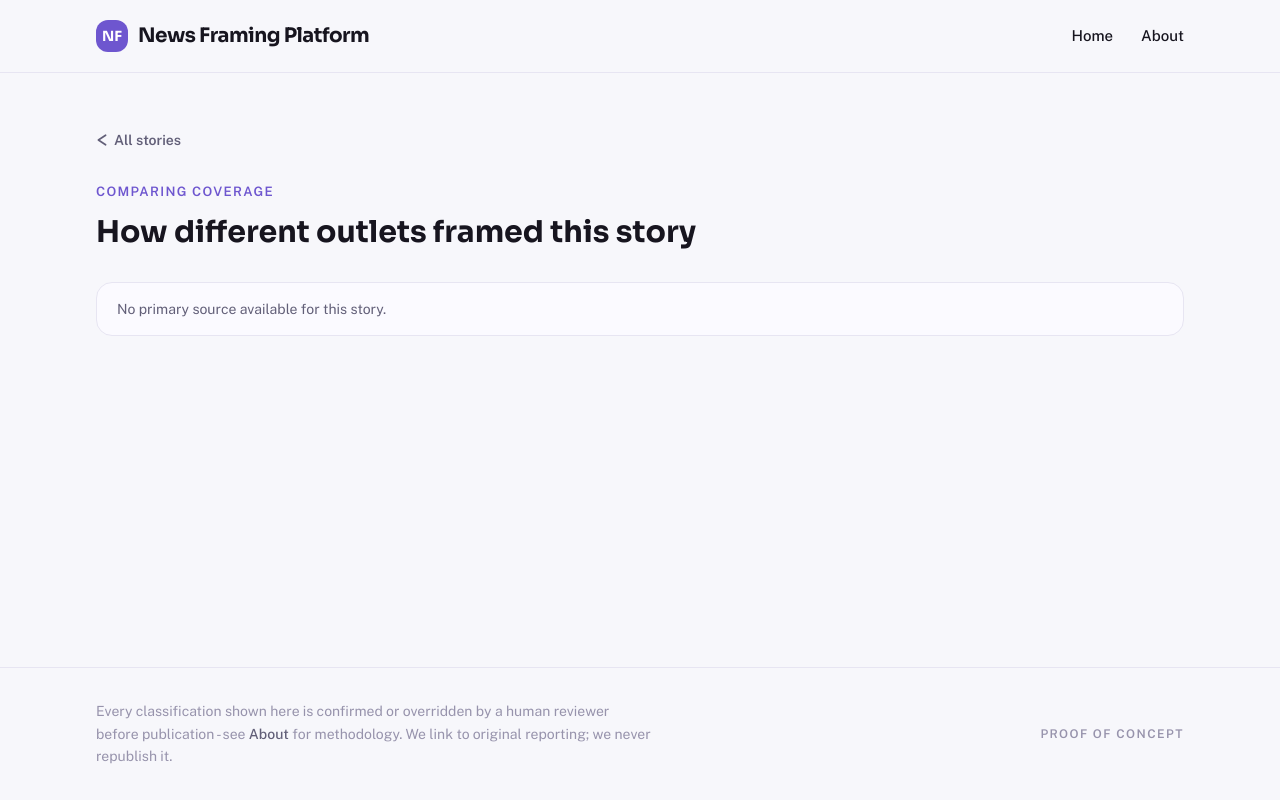
After one commit to abhyudayapandey/news-classification, a FastAPI app: template app/templates/public_compare.html in a window 1280 px wide. The commit adds this page. Run offline with FastAPI, Linux system fonts and the light colour scheme; the template is opened without the code that fills it, so the values that code supplies are empty; parts of the project's set-up code (start-up, migrations or seed data) failed here and were passed over; some libraries are stand-ins or nearby versions.

Commit message:
Add a compare view for stories with diverging coverage
The platform's whole point is showing how pro/anti narratives form
around the same story - the home page could show that a story had
split coverage (the outlet breakdown pill), but there was no way to
actually read both sides together. Each outlet's coverage is reviewed
independently and blind, so a genuine side-by-side comparison is real
signal, not just a UI convenience.

- GET /compare/{cluster_id} (app/routers/public.py) renders every
  published article in one story cluster, grouped by tag, side by side
  - not just the one representative headline a home-page card shows,
  the full list under each side. Same published_tag-only visibility
  rule as everywhere else in app/public/queries.py; redirects home for
  a nonexistent or nothing-published-yet cluster rather than a bare
  404 or crash.
- Primary source gets a prominent callout at the top of the page - a
  solid accent banner linking straight to it, or an explicit "No
  primary source available for this story" state (Section 4.4's
  spec for the case, not built into the compact home-page card before
  now since there wasn't room for it there).
- The home page's outlet-breakdown pill (ClusterCard.has_comparison,
  computed from the same cross-tag breakdown PR #10 added) is now the
  entry point: it becomes a real link to /compare/{cluster_id} when
  2+ tags exist for a cluster - genuine divergence, something to
  compare - and stays a plain non-interactive pill when it's just an
  agreement count ("4 pro", nothing to compare against).

Verified: TestClient regression extended - diverging cluster's home-
page pill links to /compare, the agreeing cluster's doesn't; the
compare page for the diverging cluster shows both sides' full headlines
and the primary source link; the single-tag cluster's compare page
shows only that side and the "no primary source" state; an unreviewed
article never appears on either cluster's compare page; a nonexistent
cluster id redirects instead of erroring. Visual check (light/dark,
plus the pill's hover state) confirms the design.

Co-Authored-By: Claude Sonnet 5 <noreply@anthropic.com>
Claude-Session: https://claude.ai/code/session_013XBsBdAyZroJzcJicnEuw8

```diff
--- /dev/null
+++ b/app/templates/public_compare.html
@@ -0,0 +1,74 @@
+{% extends "public_base.html" %}
+{% block title %}Compare coverage{% endblock %}
+
+{% macro article_card(a) %}
+<article class="bg-surface border border-line rounded-2xl p-5">
+  <div class="flex flex-wrap items-center gap-1.5 mb-3">
+    <span class="text-[11.5px] font-medium text-ink-faint mr-0.5">{{ a.published_at_display }}</span>
+    {% if a.jurisdiction %}
+      <span class="inline-flex items-center px-2 py-0.5 rounded-full bg-surface-hover text-ink-muted text-[11.5px] font-medium">{{ a.jurisdiction }}{% if a.ruling_party %} ({{ a.ruling_party }}){% endif %}</span>
+    {% endif %}
+  </div>
+
+  <h3 class="font-display text-[16px] leading-snug font-semibold text-balance">
+    <a href="{{ a.article_url }}" target="_blank" rel="noopener noreferrer" class="text-ink hover:text-accent transition-colors">{{ a.headline }}</a>
+  </h3>
+
+  <p class="mt-2 text-[13px] leading-relaxed text-ink-muted">{{ a.excerpt }}</p>
+
+  <a href="{{ a.article_url }}" target="_blank" rel="noopener noreferrer"
+     class="mt-3 inline-flex items-center gap-1.5 text-xs font-semibold text-ink-muted border border-line rounded-full pl-3 pr-2.5 py-1 hover:text-ink hover:border-ink-faint transition-colors">
+    Read at {{ a.outlet_name }}
+    <svg width="10" height="10" viewBox="0 0 10 10" fill="none" class="shrink-0" aria-hidden="true"><path d="M2 8L8 2M8 2H3.2M8 2V6.8" stroke="currentColor" stroke-width="1.3" stroke-linecap="round" stroke-linejoin="round"/></svg>
+  </a>
+</article>
+{% endmacro %}
+
+{% macro side(label, articles) %}
+<section>
+  <div class="flex items-center gap-2 mb-5">
+    <span class="w-2 h-2 rounded-full bg-accent shrink-0" aria-hidden="true"></span>
+    <h2 class="font-display text-[13px] font-bold uppercase tracking-[0.08em] text-ink">{{ label }}</h2>
+    <span class="text-[11.5px] font-semibold text-ink-faint tabular-nums">{{ articles|length }}</span>
+  </div>
+  <div class="flex flex-col gap-4">
+    {% for a in articles %}{{ article_card(a) }}{% endfor %}
+  </div>
+</section>
+{% endmacro %}
+
+{% block content %}
+<div class="max-w-6xl mx-auto px-5 sm:px-8 py-10 sm:py-14">
+
+  <a href="/" class="inline-flex items-center gap-1.5 text-sm font-semibold text-ink-muted hover:text-accent transition-colors mb-8">
+    <svg width="12" height="12" viewBox="0 0 10 10" fill="none" class="shrink-0" aria-hidden="true"><path d="M8 1L2 5L8 9" stroke="currentColor" stroke-width="1.4" stroke-linecap="round" stroke-linejoin="round"/></svg>
+    All stories
+  </a>
+
+  <p class="text-[13px] font-semibold uppercase tracking-[0.1em] text-accent mb-3">Comparing coverage</p>
+  <h1 class="font-display text-2xl sm:text-3xl font-bold text-ink text-balance leading-tight mb-8">
+    How different outlets framed this story
+  </h1>
+
+  {% if comparison.primary_source_url %}
+    <a href="{{ comparison.primary_source_url }}" target="_blank" rel="noopener noreferrer"
+       class="flex items-center gap-3 bg-accent text-accent-ink rounded-2xl px-5 py-4 mb-12 hover:bg-accent-hover transition-colors">
+      <svg width="16" height="16" viewBox="0 0 10 10" fill="none" class="shrink-0" aria-hidden="true"><path d="M1.5 5.5L4 8L8.5 2.5" stroke="currentColor" stroke-width="1.4" stroke-linecap="round" stroke-linejoin="round"/></svg>
+      <span class="font-semibold text-sm flex-1">Primary source available - read the original statement, data, or speech this story is based on</span>
+      <svg width="14" height="14" viewBox="0 0 10 10" fill="none" class="shrink-0" aria-hidden="true"><path d="M2 8L8 2M8 2H3.2M8 2V6.8" stroke="currentColor" stroke-width="1.3" stroke-linecap="round" stroke-linejoin="round"/></svg>
+    </a>
+  {% else %}
+    <div class="flex items-center gap-3 bg-surface-hover border border-line rounded-2xl px-5 py-4 mb-12">
+      <span class="text-sm text-ink-muted">No primary source available for this story.</span>
+    </div>
+  {% endif %}
+
+  {% set section_count = (comparison.pro_establishment|length > 0)|int + (comparison.anti_establishment|length > 0)|int + (comparison.apolitical|length > 0)|int %}
+  <div class="grid grid-cols-1 {% if section_count == 2 %}md:grid-cols-2{% elif section_count == 3 %}md:grid-cols-3{% endif %} gap-x-8 gap-y-14">
+    {% if comparison.pro_establishment %}{{ side("Pro-Establishment", comparison.pro_establishment) }}{% endif %}
+    {% if comparison.anti_establishment %}{{ side("Anti-Establishment", comparison.anti_establishment) }}{% endif %}
+    {% if comparison.apolitical %}{{ side("Apolitical", comparison.apolitical) }}{% endif %}
+  </div>
+
+</div>
+{% endblock %}
```
Also changed, not shown: app/public/queries.py (+98 -19 lines), app/routers/public.py (+13 -2 lines), app/templates/public_home.html (+11 -1 lines).
